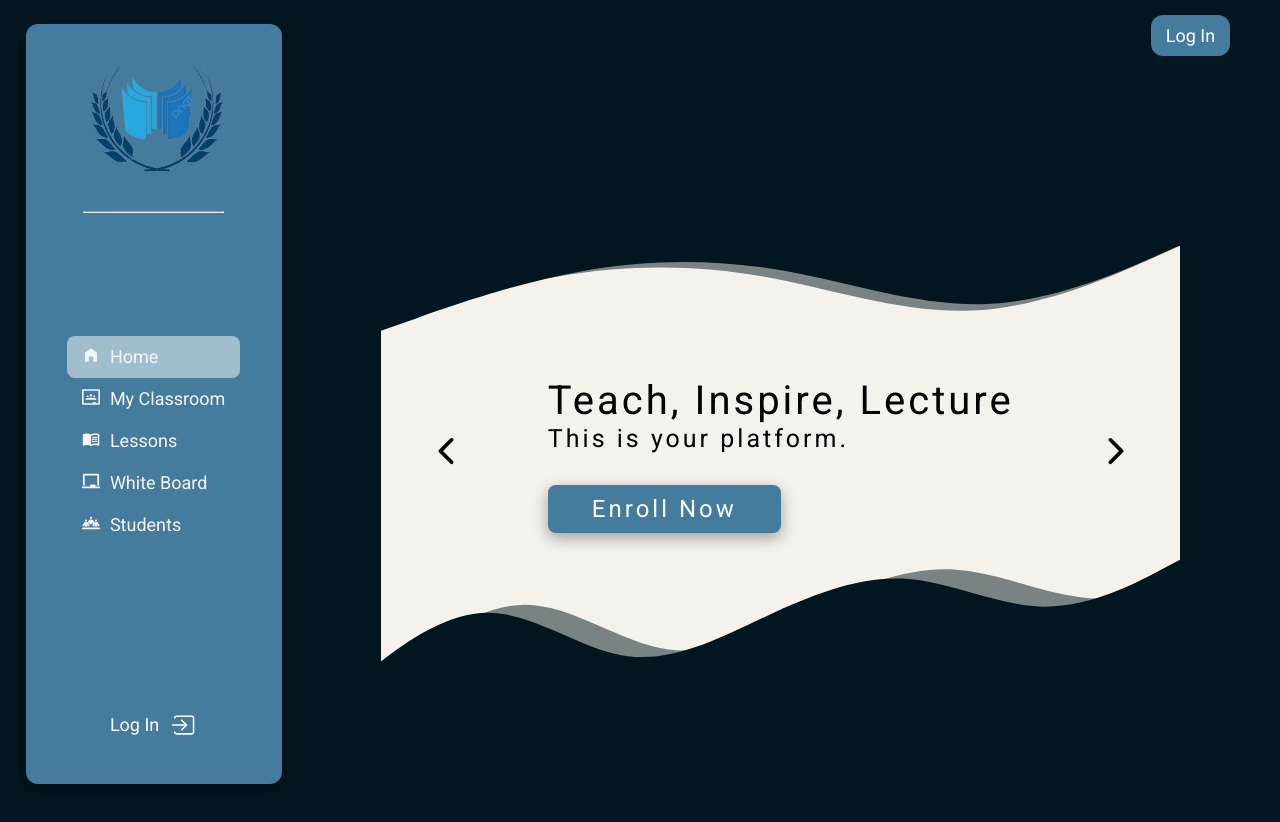
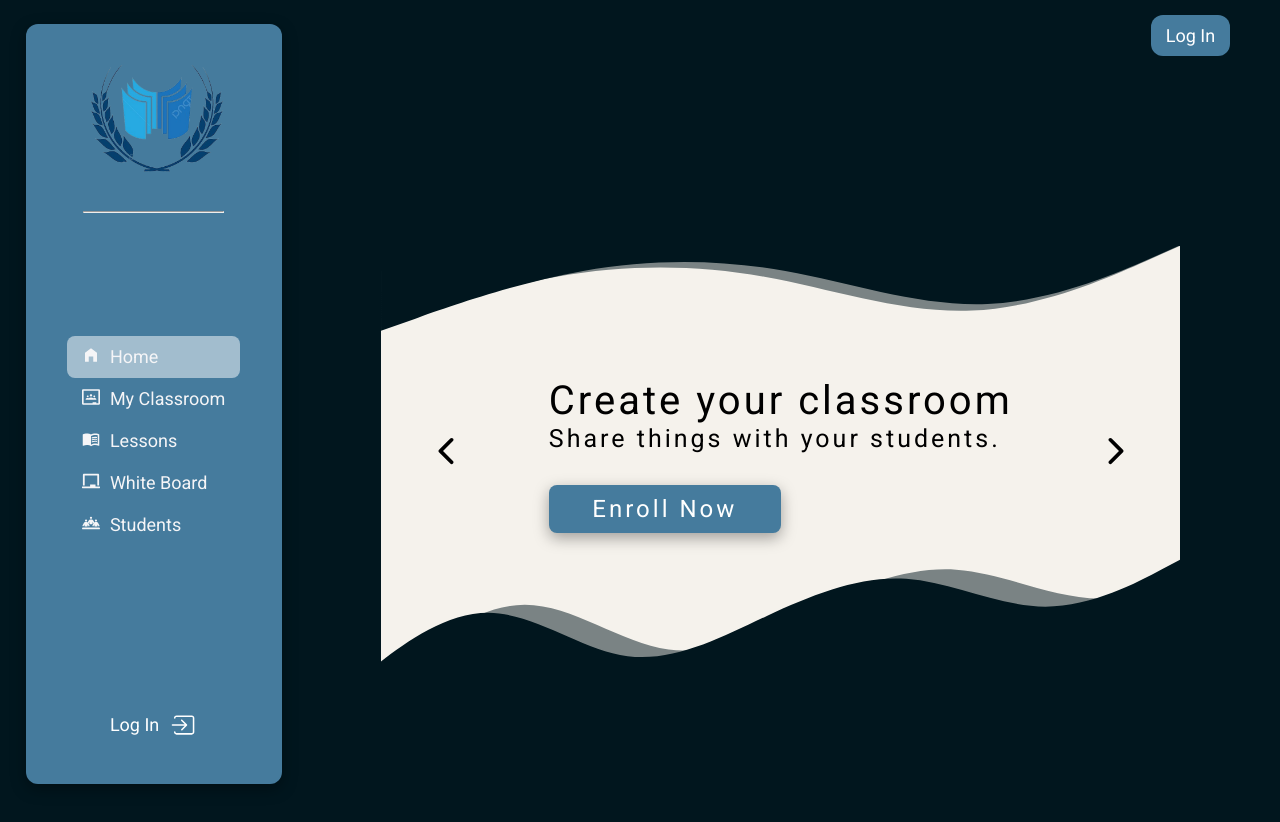
Before and after one commit to GulcinGulcu/TeachersApp, a React (Create React App) app: page / in a window 1280 px wide. Shown: the top 822 px of the page. Built offline with nearby package versions, Linux system fonts and the light colour scheme; the HTML template or start-up script is replaced by a standard one.

Commit message:
add interval on onboarding page

```diff
--- a/src/pages/Home/index.jsx
+++ b/src/pages/Home/index.jsx
@@ -1,6 +1,6 @@
 import { Link } from 'react-router-dom';
-import { useState } from 'react';
-import { textData } from '../../textData';
+import { useState, useEffect } from 'react';
+import { textData } from './onBoardingTextData';
 import { IoIosArrowForward } from 'react-icons/io';
 import { IoIosArrowBack } from 'react-icons/io';
 import { useSelector } from 'react-redux';
@@ -28,6 +28,11 @@ export const Home = () => {
       setIndex(2);
     }
   };
+
+  useEffect(() => {
+    const timer = setInterval(() => handleNextText(), 3000);
+    return () => clearInterval(timer);
+  });
 
   return (
     <div
@@ -85,12 +90,8 @@ export const Home = () => {
             <IoIosArrowBack />
           </button>
           <div className='home__text-container'>
-            {textData[index].map((sentence) => (
-              <>
-                <p className='main-text'>{sentence.mainText}</p>
-                <p className='text'>{sentence.text}</p>
-              </>
-            ))}
+            <p className='main-text'>{textData[index].mainText}</p>
+            <p className='text'>{textData[index].text}</p>
             <div className='home-page__enroll-btn'>
               <Link to='registration'>Enroll Now</Link>
             </div>
--- /dev/null
+++ b/src/pages/Home/onBoardingTextData.js
@@ -0,0 +1,8 @@
+export const textData = [
+  { mainText: 'Teach, Inspire, Lecture', text: 'This is your platform.' },
+  {
+    mainText: 'Create your classroom',
+    text: 'Share things with your students.',
+  },
+  { mainText: 'Use the instant board.', text: 'Exercise lessons.' },
+];
--- a/src/textData.js
+++ /dev/null
@@ -1,10 +0,0 @@
-export const textData = [
-  [{ mainText: 'Teach, Inspire, Lecture', text: 'This is your platform.' }],
-  [
-    {
-      mainText: 'Create your classroom',
-      text: 'Share things with your students.',
-    },
-  ],
-  [{ mainText: 'Use the instant board.', text: 'Exercise lessons.' }],
-];
```
